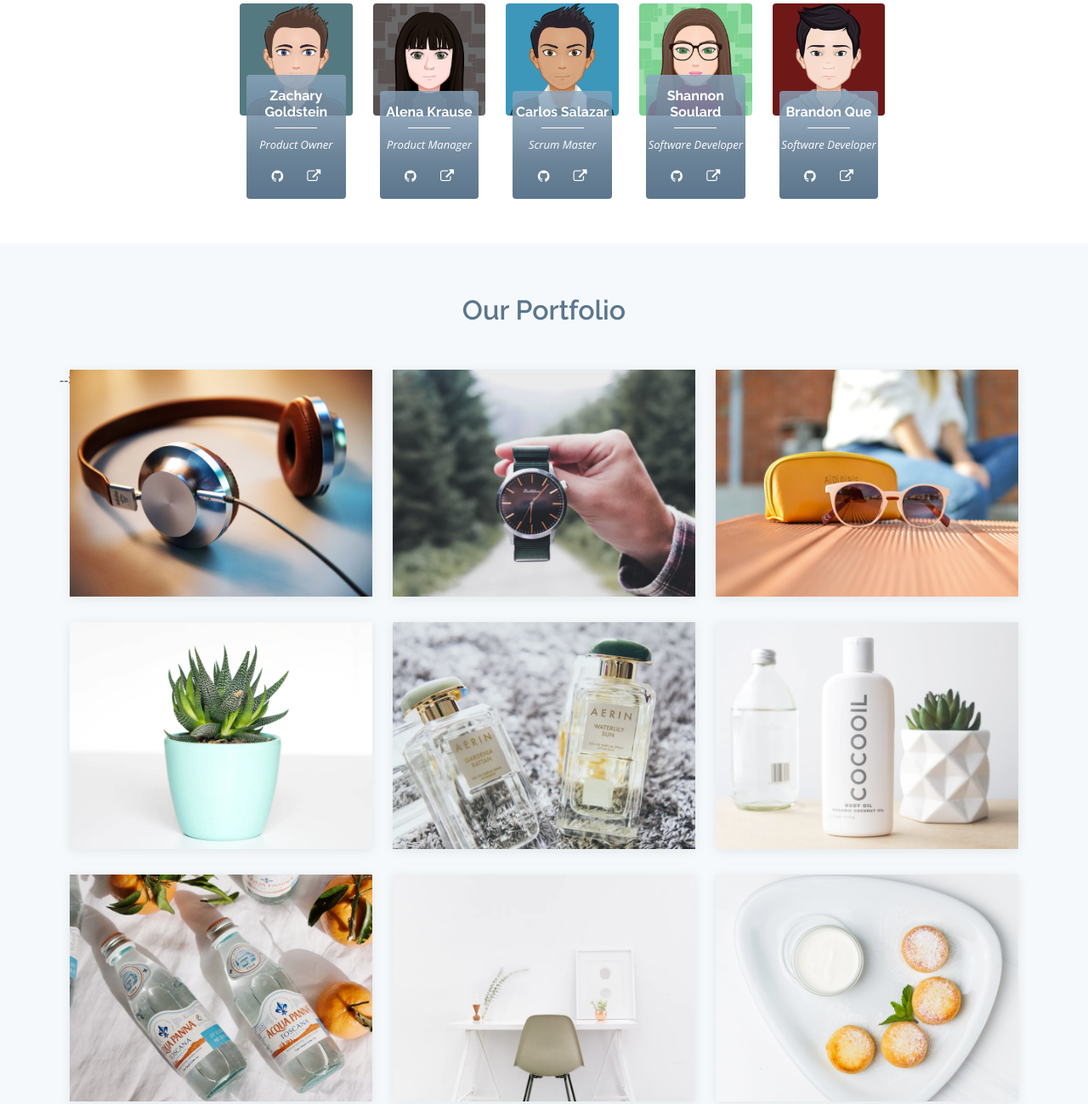
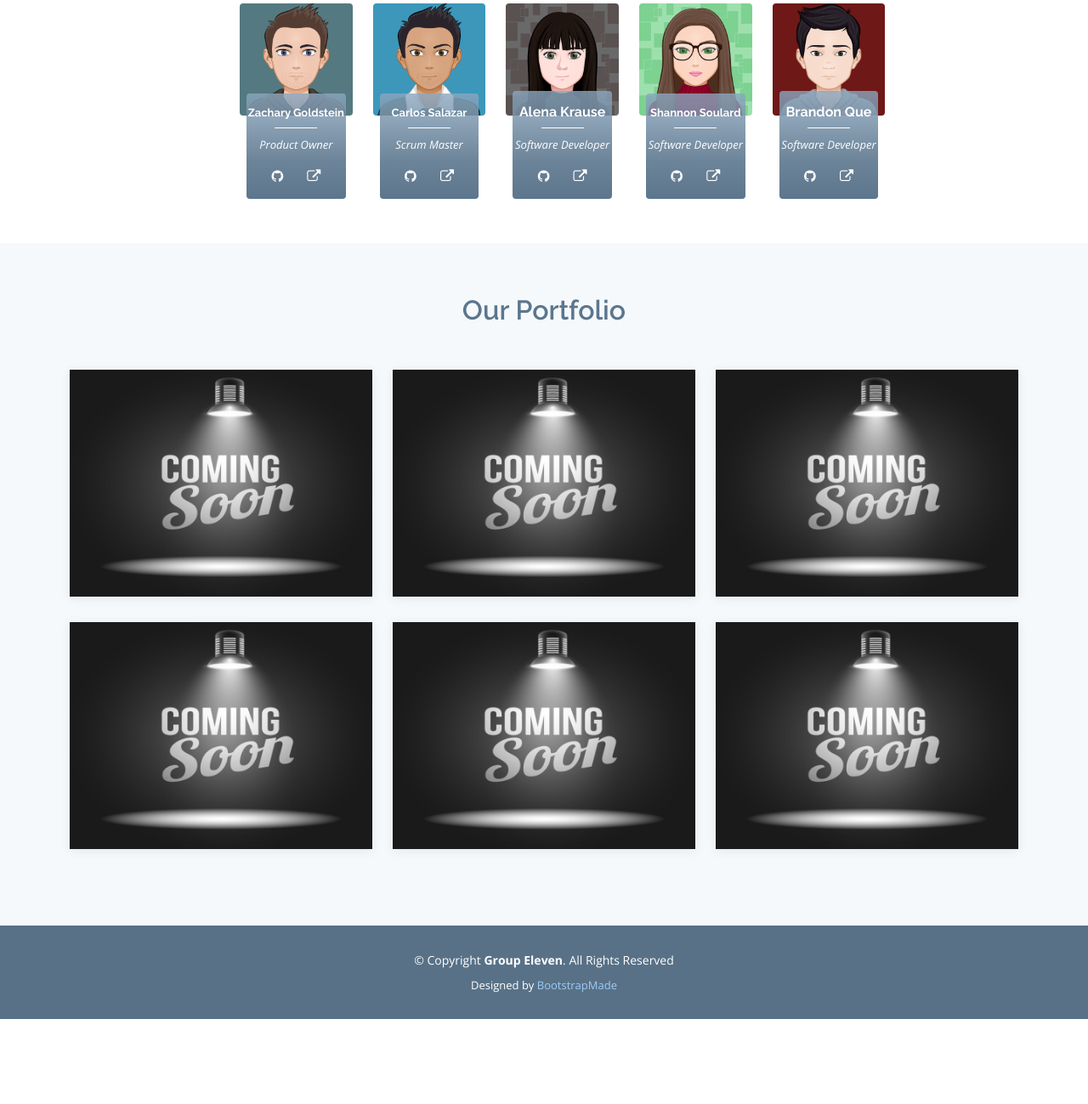
Before and after one commit to cen4010-s2021-g11/CEN4010-Group-11, a plain HTML site: page index.html in a window 1280 px wide. Shown: the part 705-2004 px from the top of the page at 85% size. After the commit the page ends 1904 px from the top, so only its background shows below. Drawn offline with nearby package versions, Linux system fonts and the light colour scheme.

Commit message:
Adding padding to team member cards and replaced images in portfolio

```diff
--- a/Carlos-About-Me/index.html
+++ b/Carlos-About-Me/index.html
@@ -7,7 +7,7 @@
         <meta name="author" content="" />
         <title>Carlos' Webpage Project 2</title>
         <!-- Favicon-->
-        <link rel="icon" type="image/x-icon" href="assets/img/portfolio/favicon.JPG" />
+        <link rel="icon" type="image/x-icon" href="assets/img/portfolio/AvatarMaker.svg" />
         <!-- Font Awesome icons (free version)-->
         <script src="https://use.fontawesome.com/releases/v5.13.0/js/all.js" crossorigin="anonymous"></script>
         <!-- Google fonts-->
@@ -35,7 +35,7 @@
         <!-- Masthead-->
         <header class="masthead bg-primary text-white text-center">
             <div class="container d-flex align-items-center flex-column">
-                <!-- Masthead Avatar Image--><img class="masthead-avatar mb-5" src="assets/img/avataaars.svg" alt="Avatar" /><!-- Masthead Heading-->
+                <!-- Masthead Avatar Image--><img class="masthead-avatar mb-5" src="assets/img/portfolio/AvatarMaker.svg" alt="Avatar" /><!-- Masthead Heading-->
                 <h1 class="masthead-heading text-uppercase mb-0">Carlos Salazar</h1>
                 <!-- Icon Divider-->
                 <div class="divider-custom divider-light">
@@ -269,7 +269,7 @@
                     <div class="col-lg mb-5 mb-lg-0">
                         <h4 class="text-uppercase">Methods of Contact</h4>
                         <a class="btn btn-outline-light btn-social mx-1" href="mailto:csalazar2018@fau.edu" target="_blank"><i class="far fa-envelope"></i></a>
-                        <a class="btn btn-outline-light btn-social mx-1" href="https://www.instagram.com/charlos_saladbar/" target="_blank"><i class="fab fa-fw fa-instagram"></i></a>
+                        <a class="btn btn-outline-light btn-social mx-1" href="https://github.com/Commando20" target="_blank"><i class="fab fa-github"></i></a>
                         <a class="btn btn-outline-light btn-social mx-1" href="https://www.linkedin.com/in/carlos-salazar-174b56196" target="_blank"><i class="fab fa-fw fa-linkedin-in"></i></a>
                     </div>
                 </div>
--- a/assets/css/style.css
+++ b/assets/css/style.css
@@ -8,6 +8,25 @@
 /*--------------------------------------------------------------
 # General
 --------------------------------------------------------------*/
+
+@media screen and (max-width: 1182px) {
+  .oneThousandPixels {
+    padding-top: 25%;
+  }
+}
+
+@media screen and (max-width: 974px) {
+  .nineHundredPixels {
+    padding-top: 25%;
+  }
+}
+
+@media screen and (max-width: 1382px) and (min-width: 1182px){
+  .fontChange {
+    font-size: 13px !important;
+  }
+}
+
 body {
   font-family: "Open Sans", sans-serif;
   color: #444;
--- a/index.html
+++ b/index.html
@@ -10,7 +10,13 @@
     <meta content="" name="keywords">
 
     <!-- Favicons -->
-    <link href="assets/img/favicon.png" rel="icon">
+	<!-- This favicon was generated using the following font:
+		-Font Title: Leckerli One
+		-Font Author: Copyright (c) 2011 Gesine Todt (www.gesine-todt.de), with Reserved Font Names "Leckerli"
+		-Font Source: http://fonts.gstatic.com/s/leckerlione/v11/V8mCoQH8VCsNttEnxnGQ-1itLZxcBtItFw.ttf
+		-Font License: SIL Open Font License, 1.1 (http://scripts.sil.org/OFL)
+	-->
+    <link href="assets/img/favicon-32x32.png" rel="icon">
     <link href="assets/img/apple-touch-icon.png" rel="apple-touch-icon">
 
     <!-- Google Fonts -->
@@ -54,14 +60,14 @@
                     <li><a href="#team">Team</a></li>
                     <li><a href="#portfolio">Portfolio</a></li>
                 </ul>
-            </nav><!-- .nav-menu -->
+            </nav>
+			<!-- .nav-menu -->
 
         </div>
     </header>
 	<!-- End Header -->
 
     <!-- ======= Hero Section ======= -->
-
     <main id="main">
 
         <!-- ======= About Us Section ======= -->
@@ -82,8 +88,8 @@
                         </div>
 
                         <div class="icon-box" data-aos="fade-up" data-aos-delay="100">
-                            <a href="https://github.com/cen4010-s2021-g11/CEN4010-Group-11"><div class="icon"><i class="fa fa-github"></i></div></a>
-                            <h4 class="title"><a href="https://github.com/cen4010-s2021-g11/CEN4010-Group-11">GitHub</a></h4>
+                            <a href="https://github.com/cen4010-s2021-g11/CEN4010-Group-11" target="_blank"><div class="icon"><i class="fa fa-github"></i></div></a>
+                            <h4 class="title"><a href="https://github.com/cen4010-s2021-g11/CEN4010-Group-11" target="_blank">GitHub</a></h4>
                             <p class="description">Check out our GitHub to view our recent projects</p>
                         </div>
 
@@ -97,7 +103,8 @@
                 </div>
 
             </div>
-        </section><!-- End About Us Section -->
+        </section>
+		<!-- End About Us Section -->
 
         <!-- ======= Our Team Section ======= -->
         <section id="team" class="team">
@@ -112,9 +119,9 @@
 
                     <div class="col-xl-2 col-lg-4 col-md-6" data-aos="fade-up">
                         <div class="member">
-                            <div class="pic"><a href="zach"><img src="assets/img/team/zach.png" class="img-fluid" alt=""></a></div>
+                            <div class="pic"><a href="https://lamp.eng.fau.edu/~cen4010_s21_g11/Zach-About-Me/" target="_blank"><img src="assets/img/team/zach.png" class="img-fluid nineHundredPixels" alt=""></a></div>
                             <div class="member-info">
-                                <h4>Zachary Goldstein</h4>
+                                <h4 class="fontChange">Zachary Goldstein</h4>
                                 <span>Product Owner</span>
                                 <div class="social">
                                 <a href="https://github.com/ZachG-gnu" target="_blank"><i class="fa fa-github"></i></a>
@@ -124,12 +131,26 @@
                         </div>
                     </div>
 
-                    <div class="col-xl-2 col-lg-4 col-md-6" data-aos="fade-up" data-aos-delay="100">
+                    <div class="col-xl-2 col-lg-4 col-md-6" data-aos="fade-up" data-aos-delay="200">
                         <div class="member">
-                            <div class="pic"><img src="assets/img/team/alena.png" class="img-fluid" alt=""></div>
+                            <div class="pic"><a href="https://lamp.eng.fau.edu/~cen4010_s21_g11/Carlos-About-Me/" target="_blank"><img src="assets/img/team/carlos.png" class="img-fluid nineHundredPixels" alt=""></a></div>
+                            <div class="member-info">
+                                <h4 class="fontChange">Carlos Salazar</h4>
+                                <span>Scrum Master</span>
+                                <div class="social">
+                                <a href="https://github.com/Commando20" target="_blank"><i class="fa fa-github"></i></a>
+                                <a href="https://lamp.eng.fau.edu/~cen4010_s21_g11/Carlos-About-Me/" target="_blank"><i class="fa fa-external-link"></i></a>
+                                </div>
+                            </div>
+                        </div>
+                    </div>
+
+					<div class="col-xl-2 col-lg-4 col-md-6" data-aos="fade-up" data-aos-delay="100">
+                        <div class="member">
+							<div class="pic"><a href="https://lamp.eng.fau.edu/~cen4010_s21_g11/alena-about-me/" target="_blank"><img src="assets/img/team/alena.png" class="img-fluid nineHundredPixels" alt=""></a></div>
                             <div class="member-info">
                                 <h4>Alena Krause</h4>
-                                <span>Product Manager</span>
+                                <span>Software Developer</span>
                                 <div class="social">
                                 <a href="https://github.com/AKRAUSE2017" target="_blank"><i class="fa fa-github"></i></a>
                                 <a href=""><i class="fa fa-external-link"></i></a>
@@ -138,25 +159,11 @@
                         </div>
                     </div>
 
-                    <div class="col-xl-2 col-lg-4 col-md-6" data-aos="fade-up" data-aos-delay="200">
-                        <div class="member">
-                            <div class="pic"><img src="assets/img/team/carlos.png" class="img-fluid" alt=""></div>
-                            <div class="member-info">
-                                <h4>Carlos Salazar</h4>
-                                <span>Scrum Master</span>
-                                <div class="social">
-                                <a href="https://github.com/Commando20" target="_blank"><i class="fa fa-github"></i></a>
-                                <a href=""><i class="fa fa-external-link"></i></a>
-                                </div>
-                            </div>
-                        </div>
-                    </div>
-
                     <div class="col-xl-2 col-lg-4 col-md-6" data-aos="fade-up" data-aos-delay="300">
                         <div class="member">
-                            <div class="pic"><img src="assets/img/team/shannon.png" class="img-fluid" alt=""></div>
+                            <div class="pic"><img src="assets/img/team/shannon.png" class="img-fluid oneThousandPixels nineHundredPixels" alt=""></div>
                             <div class="member-info">
-                                <h4>Shannon Soulard</h4>
+                                <h4 class="fontChange">Shannon Soulard</h4>
                                 <span>Software Developer</span>
                                 <div class="social">
                                 <a href="https://github.com/xkitten32" target="_blank"><i class="fa fa-github"></i></a>
@@ -168,7 +175,7 @@
 
                     <div class="col-xl-2 col-lg-4 col-md-6" data-aos="fade-up" data-aos-delay="300">
                         <div class="member">
-                            <div class="pic"><img src="assets/img/team/brandon.png" class="img-fluid" alt=""></div>
+                            <div class="pic"><img src="assets/img/team/brandon.png" class="img-fluid oneThousandPixels nineHundredPixels" alt=""></div>
                             <div class="member-info">
                                 <h4>Brandon Que</h4>
                                 <span>Software Developer</span>
@@ -183,9 +190,12 @@
                 </div>
 
             </div>
-        </section><!-- End Our Team Section -->
+        </section>
+		<!-- End Our Team Section -->
 
         <!-- ======= Our Portfolio Section ======= -->
+		<!-- comingSoon image provided by Background vector created by macrovector - www.freepik.com (https://www.freepik.com/vectors/background) -->
+
         <section id="portfolio" class="portfolio section-bg">
             <div class="container" data-aos="fade-up" data-aos-delay="100">
 
@@ -198,12 +208,12 @@
 
                     <div class="col-lg-4 col-md-6 portfolio-item filter-app">
                         <div class="portfolio-wrap">
-                            <img src="assets/img/portfolio/portfolio-1.jpg" class="img-fluid" alt="">
+                            <img src="assets/img/portfolio/comingSoon.jpg" class="img-fluid" alt="comingSoon image provided by Background vector created by macrovector - www.freepik.com (https://www.freepik.com/vectors/background)">
                             <div class="portfolio-info">
                                 <h4>Card 1</h4>
                                 <p></p>
                                 <div class="portfolio-links">
-                                    <a href="assets/img/portfolio/portfolio-1.jpg" data-gall="portfolioGallery" class="venobox" title="App 1"><i class="icofont-eye"></i></a>
+                                    <a href="assets/img/portfolio/comingSoon.jpg" data-gall="portfolioGallery" class="venobox" title="Card 1"><i class="icofont-eye"></i></a>
                                     <a href="portfolio-details.html" title="More Details"><i class="icofont-external-link"></i></a>
                                 </div>
                             </div>
@@ -212,12 +222,12 @@
 
                     <div class="col-lg-4 col-md-6 portfolio-item filter-web">
                         <div class="portfolio-wrap">
-                            <img src="assets/img/portfolio/portfolio-2.jpg" class="img-fluid" alt="">
+                            <img src="assets/img/portfolio/comingSoon.jpg" class="img-fluid" alt="">
                             <div class="portfolio-info">
                                 <h4>Card 2</h4>
                                 <p></p>
                                 <div class="portfolio-links">
-                                    <a href="assets/img/portfolio/portfolio-2.jpg" data-gall="portfolioGallery" class="venobox" title="Web 3"><i class="icofont-eye"></i></a>
+                                    <a href="assets/img/portfolio/comingSoon.jpg" data-gall="portfolioGallery" class="venobox" title="Card 2"><i class="icofont-eye"></i></a>
                                     <a href="portfolio-details.html" title="More Details"><i class="icofont-external-link"></i></a>
                                 </div>
                             </div>
@@ -226,12 +236,12 @@
 
                     <div class="col-lg-4 col-md-6 portfolio-item filter-app">
                         <div class="portfolio-wrap">
-                            <img src="assets/img/portfolio/portfolio-3.jpg" class="img-fluid" alt="">
+                            <img src="assets/img/portfolio/comingSoon.jpg" class="img-fluid" alt="">
                             <div class="portfolio-info">
                                 <h4>Card 3</h4>
                                 <p></p>
                                 <div class="portfolio-links">
-                                    <a href="assets/img/portfolio/portfolio-3.jpg" data-gall="portfolioGallery" class="venobox" title="App 2"><i class="icofont-eye"></i></a>
+                                    <a href="assets/img/portfolio/comingSoon.jpg" data-gall="portfolioGallery" class="venobox" title="Card 3"><i class="icofont-eye"></i></a>
                                     <a href="portfolio-details.html" title="More Details"><i class="icofont-external-link"></i></a>
                                 </div>
                             </div>
@@ -240,12 +250,12 @@
 
                     <div class="col-lg-4 col-md-6 portfolio-item filter-card">
                         <div class="portfolio-wrap">
-                            <img src="assets/img/portfolio/portfolio-4.jpg" class="img-fluid" alt="">
+                            <img src="assets/img/portfolio/comingSoon.jpg" class="img-fluid" alt="">
                             <div class="portfolio-info">
                                 <h4>Card 4</h4>
                                 <p></p>
                                 <div class="portfolio-links">
-                                    <a href="assets/img/portfolio/portfolio-4.jpg" data-gall="portfolioGallery" class="venobox" title="Card 2"><i class="icofont-eye"></i></a>
+                                    <a href="assets/img/portfolio/comingSoon.jpg" data-gall="portfolioGallery" class="venobox" title="Card 4"><i class="icofont-eye"></i></a>
                                     <a href="portfolio-details.html" title="More Details"><i class="icofont-external-link"></i></a>
                                 </div>
                             </div>
@@ -254,12 +264,12 @@
 
                     <div class="col-lg-4 col-md-6 portfolio-item filter-web">
                         <div class="portfolio-wrap">
-                            <img src="assets/img/portfolio/portfolio-5.jpg" class="img-fluid" alt="">
+                            <img src="assets/img/portfolio/comingSoon.jpg" class="img-fluid" alt="">
                             <div class="portfolio-info">
                                 <h4>Card 5</h4>
                                 <p></p>
                                 <div class="portfolio-links">
-                                    <a href="assets/img/portfolio/portfolio-5.jpg" data-gall="portfolioGallery" class="venobox" title="Web 2"><i class="icofont-eye"></i></a>
+                                    <a href="assets/img/portfolio/comingSoon.jpg" data-gall="portfolioGallery" class="venobox" title="Card 5"><i class="icofont-eye"></i></a>
                                     <a href="portfolio-details.html" title="More Details"><i class="icofont-external-link"></i></a>
                                 </div>
                             </div>
@@ -268,18 +278,18 @@
 
                     <div class="col-lg-4 col-md-6 portfolio-item filter-app">
                         <div class="portfolio-wrap">
-                            <img src="assets/img/portfolio/portfolio-6.jpg" class="img-fluid" alt="">
+                            <img src="assets/img/portfolio/comingSoon.jpg" class="img-fluid" alt="">
                             <div class="portfolio-info">
                                 <h4>Card 6</h4>
                                 <p></p>
                                 <div class="portfolio-links">
-                                    <a href="assets/img/portfolio/portfolio-6.jpg" data-gall="portfolioGallery" class="venobox" title="App 3"><i class="icofont-eye"></i></a>
+                                    <a href="assets/img/portfolio/comingSoon.jpg" data-gall="portfolioGallery" class="venobox" title="Card 6"><i class="icofont-eye"></i></a>
                                     <a href="portfolio-details.html" title="More Details"><i class="icofont-external-link"></i></a>
                                 </div>
                             </div>
                         </div>
                     </div>
-
+					<!--
                     <div class="col-lg-4 col-md-6 portfolio-item filter-card">
                         <div class="portfolio-wrap">
                             <img src="assets/img/portfolio/portfolio-7.jpg" class="img-fluid" alt="">
@@ -287,7 +297,7 @@
                                 <h4>Card 1</h4>
                                 <p></p>
                                 <div class="portfolio-links">
-                                    <a href="assets/img/portfolio/portfolio-7.jpg" data-gall="portfolioGallery" class="venobox" title="Card 1"><i class="icofont-eye"></i></a>
+                                    <a href="assets/img/portfolio/portfolio-7.jpg" data-gall="portfolioGallery" class="venobox" title="Card 7"><i class="icofont-eye"></i></a>
                                     <a href="portfolio-details.html" title="More Details"><i class="icofont-external-link"></i></a>
                                 </div>
                             </div>
@@ -301,7 +311,7 @@
                                 <h4>Card 3</h4>
                                 <p></p>
                                 <div class="portfolio-links">
-                                    <a href="assets/img/portfolio/portfolio-8.jpg" data-gall="portfolioGallery" class="venobox" title="Card 3"><i class="icofont-eye"></i></a>
+                                    <a href="assets/img/portfolio/portfolio-8.jpg" data-gall="portfolioGallery" class="venobox" title="Card 8"><i class="icofont-eye"></i></a>
                                     <a href="portfolio-details.html" title="More Details"><i class="icofont-external-link"></i></a>
                                 </div>
                             </div>
@@ -315,7 +325,7 @@
                                 <h4>Web 3</h4>
                                 <p></p>
                                 <div class="portfolio-links">
-                                    <a href="assets/img/portfolio/portfolio-9.jpg" data-gall="portfolioGallery" class="venobox" title="Web 3"><i class="icofont-eye"></i></a>
+                                    <a href="assets/img/portfolio/portfolio-9.jpg" data-gall="portfolioGallery" class="venobox" title="Card 9"><i class="icofont-eye"></i></a>
                                     <a href="portfolio-details.html" title="More Details"><i class="icofont-external-link"></i></a>
                                 </div>
                             </div>
@@ -325,9 +335,11 @@
                 </div>
 
             </div>
-        </section><!-- End Our Portfolio Section -->
+        </section>
+		<!-- End Our Portfolio Section -->
 
-    </main><!-- End #main -->
+    </main>
+	<!-- End #main -->
 
     <!-- ======= Footer ======= -->
     <footer id="footer">
@@ -344,7 +356,8 @@
                 Designed by <a href="https://bootstrapmade.com/">BootstrapMade</a>
             </div>
         </div>
-    </footer><!-- End Footer -->
+    </footer>
+	<!-- End Footer -->
 
     <a href="#" class="back-to-top"><i class="icofont-simple-up"></i></a>
 
@@ -365,5 +378,4 @@
     <script src="assets/js/main.js"></script>
 
 </body>
-
 </html>
```
Also changed, not shown: Carlos-About-Me/assets/img/avataaars.svg (deleted), Carlos-About-Me/assets/img/favicon.ico (deleted), Carlos-About-Me/assets/img/portfolio/AvatarMaker.svg (added), Carlos-About-Me/assets/img/portfolio/favicon.JPG (deleted), assets/img/apple-touch-icon.png, assets/img/favicon-32x32.png (added), assets/img/portfolio/comingSoon.jpg (added).
